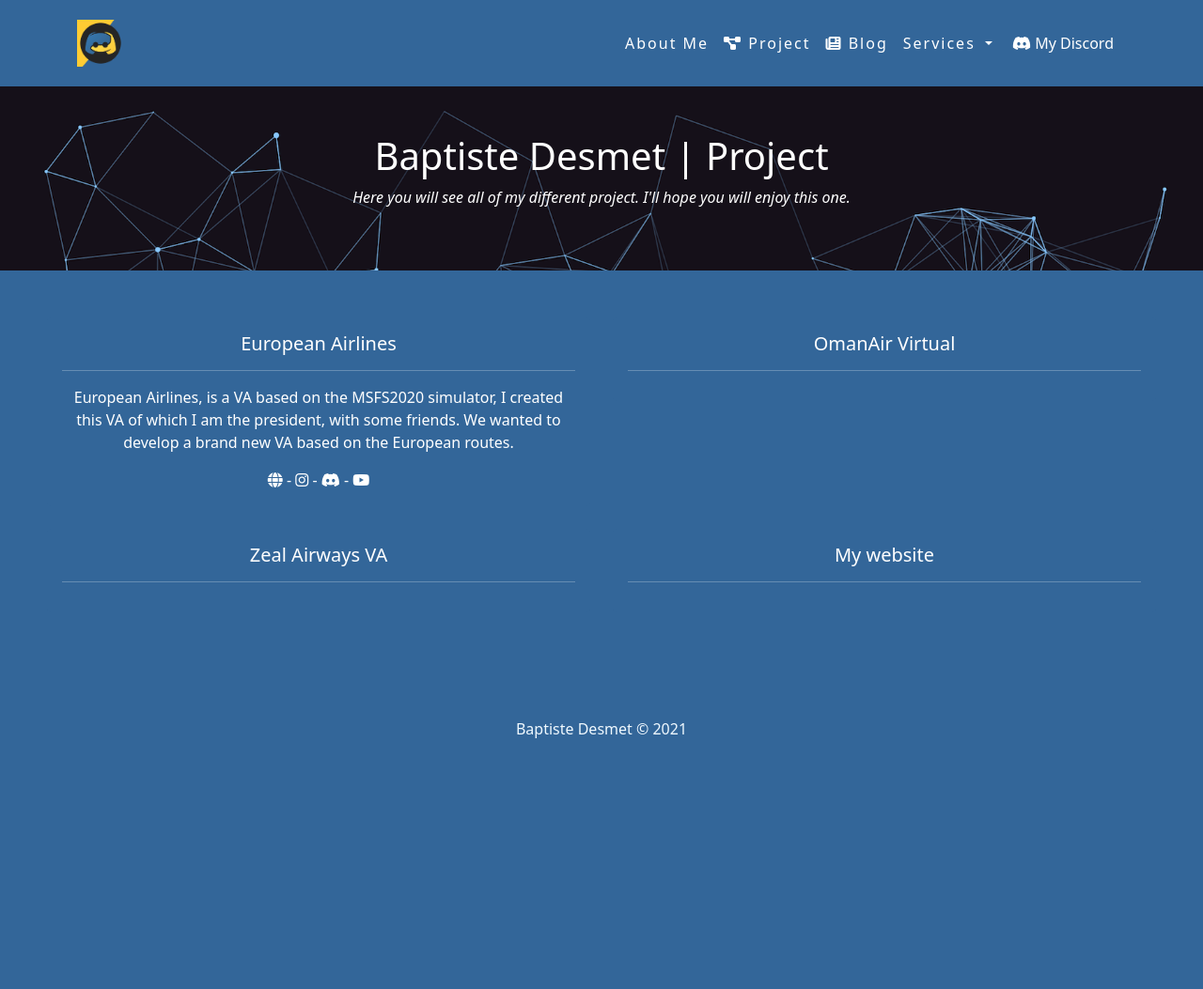
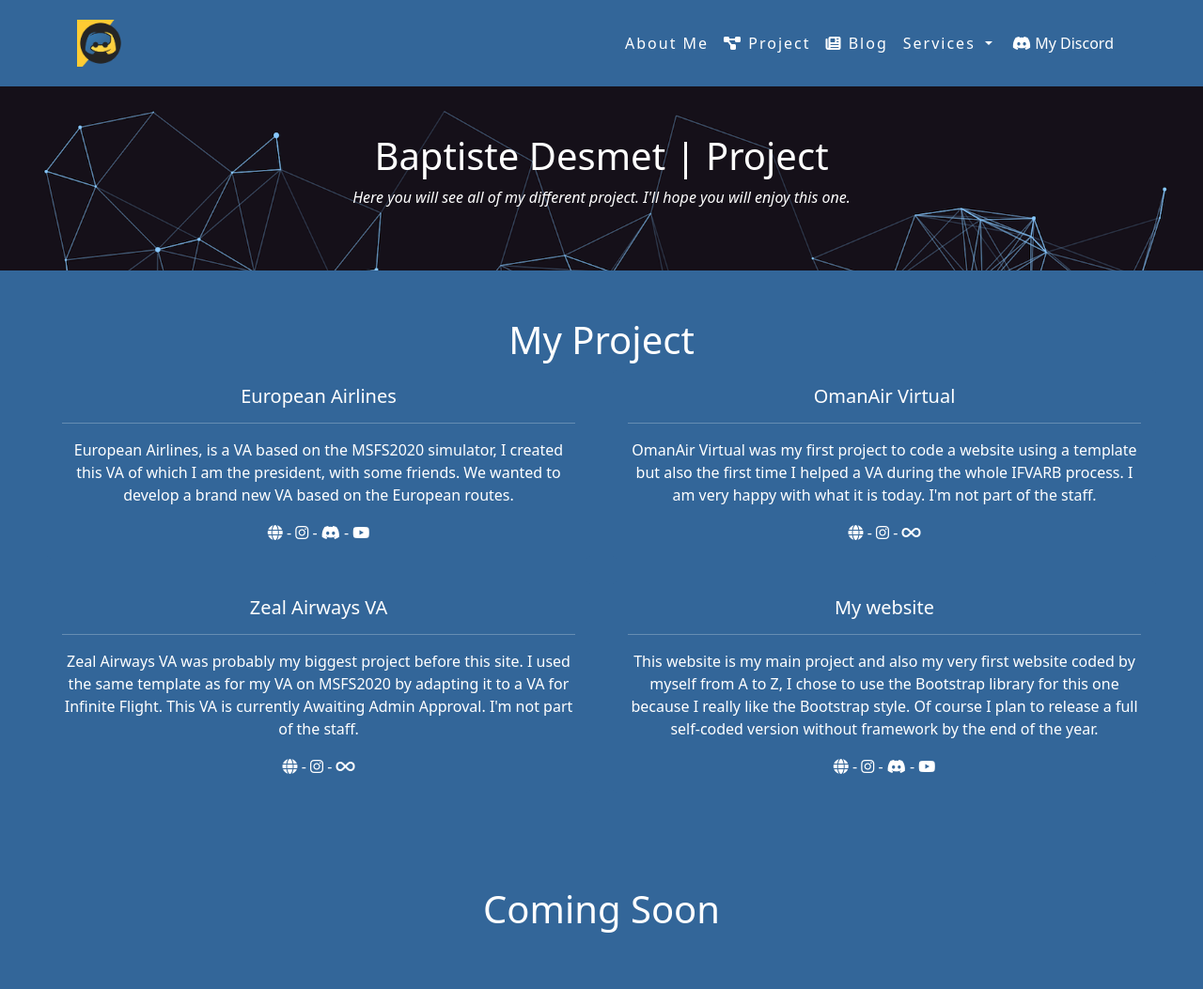
Before and after one commit to Baba-IF/bdesmet-web.github.io, a plain HTML site: page project.html in a window 1280 px wide. Shown: the top 1053 px of the page at 94% size. Before the commit the page ends 850 px from the top, so only its background shows below. Drawn offline with nearby package versions, Linux system fonts and the light colour scheme.

Commit message:
Udapte .html files

```diff
--- a/project.html
+++ b/project.html
@@ -76,6 +76,7 @@
     </section>
     <section id="project" class="project">
         <center>
+            <h1>My Project</h1>
             <div class="row row-cols-1 row-cols-md-2 g-4">
                 <div class="col">
                     <div class="card">
@@ -96,9 +97,10 @@
                         <div class="card-body">
                             <h5 class="card-title">OmanAir Virtual</h5>
                             <hr>
-                            <p class="card-text"></p>
-                            <social></social>
-                            <more-details></more-details>
+                            <p class="card-text">OmanAir Virtual was my first project to code a website using a template but also the first time I helped a VA during the whole IFVARB process. I am very happy with what it is today. I'm not part of the staff.</p>
+                            <a href="http://omanairvirtual.rf.gd"><i class="fas fa-globe"></i></a> -
+                            <a href="https://www.instagram.com/omanair_virtual/"><i class="fab fa-instagram"></i></a> -
+                            <a href="https://community.infiniteflight.com/u/omanairvirtual"><i class="fas fa-infinity"></i></a>
                         </div>
                     </div>
                 </div>
@@ -107,9 +109,12 @@
                         <div class="card-body">
                             <h5 class="card-title">Zeal Airways VA</h5>
                             <hr>
-                            <p class="card-text"></p>
-                            <social></social>
-                            <more-details></more-details>
+                            <p class="card-text">Zeal Airways VA was probably my biggest project before this site. I used the same template as for my VA on MSFS2020 by adapting it to a VA for Infinite Flight. This VA is currently Awaiting Admin Approval. I'm not part of the
+                                staff.
+                            </p>
+                            <a href="http://zealairwaysva.rf.gd/index.html"><i class="fas fa-globe"></i></a> -
+                            <a href="https://www.instagram.com/zealairwaysva/"><i class="fab fa-instagram"></i></a> -
+                            <a href="https://community.infiniteflight.com/u/#"><i class="fas fa-infinity"></i></a>
                         </div>
                     </div>
                 </div>
@@ -118,13 +123,22 @@
                         <div class="card-body">
                             <h5 class="card-title">My website</h5>
                             <hr>
-                            <p class="card-text"></p>
-                            <social></social>
+                            <p class="card-text">This website is my main project and also my very first website coded by myself from A to Z, I chose to use the Bootstrap library for this one because I really like the Bootstrap style. Of course I plan to release a full self-coded
+                                version without framework by the end of the year. </p>
+                            <a href="https://bdesmet.netlify.app"><i class="fas fa-globe"></i></a> -
+                            <a href="https://www.instagram.com/baba__dsmt__040427/"><i class="fab fa-instagram"></i></a> -
+                            <a href="https://discord.com/invite/sD9yz4HFjs"><i class="fab fa-discord"></i></a> -
+                            <a href="https://www.youtube.com/channel/UCCUsfU3RDRDNXxTI9mt2yAw"><i class="fab fa-youtube"></i></a>
                             <more-details></more-details>
                         </div>
                     </div>
                 </div>
             </div>
+        </center>
+    </section>
+    <section id="role" class="role">
+        <center>
+            <h1>Coming Soon</h1>
         </center>
     </section>
     <footer>
```
Also changed, not shown: index.html (+0 -1 lines).
